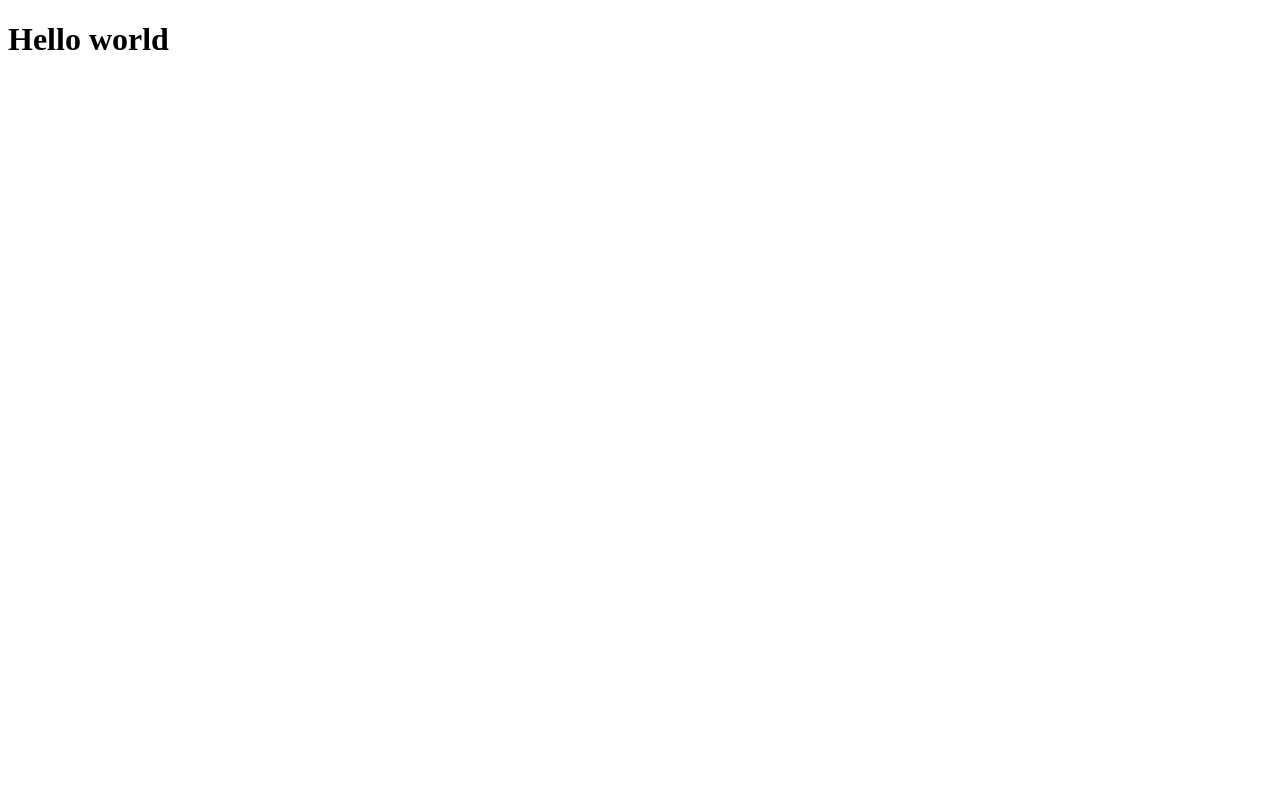
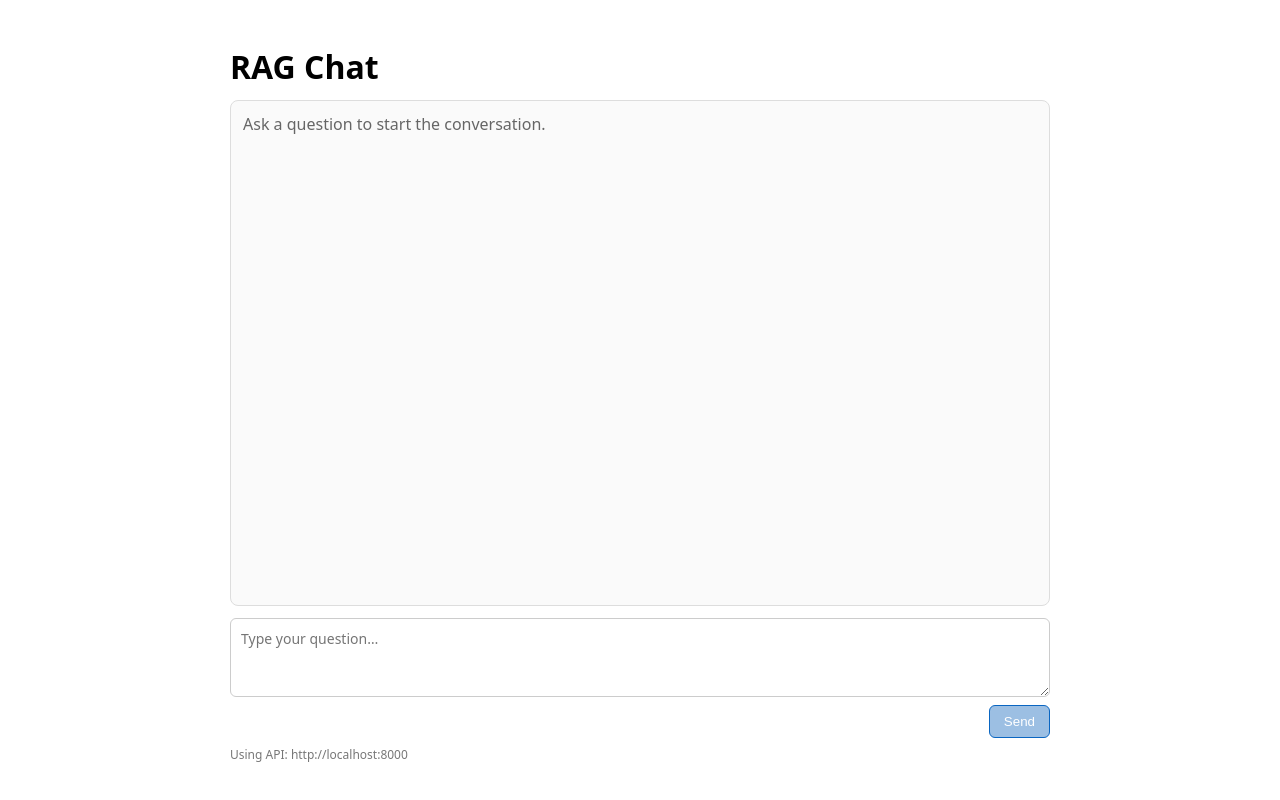
Before and after one commit to mGarbowski/llm-projekt, a React app in the folder frontend/: page / in a window 1280 px wide. Built offline with nearby package versions, Linux system fonts and the light colour scheme; the HTML template or start-up script is replaced by a standard one.

Commit message:
feat: basic react app

```diff
--- a/frontend/src/App.tsx
+++ b/frontend/src/App.tsx
@@ -1,10 +1,188 @@
+import React, { useCallback, useMemo, useState } from "react";
 
+type Role = "user" | "assistant";
+type Source = {
+  id?: string | null;
+  text: string;
+  metadata?: Record<string, any>;
+  score?: number | null;
+};
+type ApiResponse = {
+  answer: string;
+  sources: Source[];
+};
 
-export const App = () => {
+const API_BASE: string = "http://localhost:8000";
 
-    return (
-        <>
-            <h1>Hello world</h1>
-        </>
-    )
-}
+type ChatMessage = {
+  role: Role;
+  content: string;
+  sources?: Source[];
+};
+
+export const App: React.FC = () => {
+  const [messages, setMessages] = useState<ChatMessage[]>([]);
+  const [input, setInput] = useState<string>("");
+  const [loading, setLoading] = useState<boolean>(false);
+  const [error, setError] = useState<string | null>(null);
+
+  const canSend = useMemo(() => input.trim().length > 0 && !loading, [input, loading]);
+
+  const sendQuestion = useCallback(
+    async (question: string) => {
+      setError(null);
+      setLoading(true);
+      try {
+        const res = await fetch(`${API_BASE}/completion`, {
+          method: "POST",
+          headers: { "Content-Type": "application/json" },
+          body: JSON.stringify({
+            question,
+            top_k: 4,
+            max_new_tokens: 256,
+            temperature: 0.7,
+          }),
+        });
+        if (!res.ok) {
+          const text = await res.text().catch(() => "");
+          throw new Error(text || `HTTP ${res.status}`);
+        }
+        const data: ApiResponse = await res.json();
+        setMessages((prev) => [
+          ...prev,
+          { role: "assistant", content: data.answer ?? "", sources: data.sources ?? [] },
+        ]);
+      } catch (e: any) {
+        setError(e?.message || "Request failed");
+      } finally {
+        setLoading(false);
+      }
+    },
+    []
+  );
+
+  const onSubmit = useCallback(
+    async (e: React.FormEvent) => {
+      e.preventDefault();
+      if (!canSend) return;
+      const question = input.trim();
+      setMessages((prev) => [...prev, { role: "user", content: question }]);
+      setInput("");
+      await sendQuestion(question);
+    },
+    [canSend, input, sendQuestion]
+  );
+
+  const onKeyDown = useCallback(
+    (e: React.KeyboardEvent<HTMLTextAreaElement>) => {
+      if (e.key === "Enter" && !e.shiftKey) {
+        e.preventDefault();
+        if (canSend) {
+          const form = (e.currentTarget.closest("form") as HTMLFormElement | null);
+          form?.dispatchEvent(new Event("submit", { cancelable: true, bubbles: true }));
+        }
+      }
+    },
+    [canSend]
+  );
+
+  return (
+    <div style={{ maxWidth: 820, margin: "0 auto", padding: 16, fontFamily: "system-ui, sans-serif" }}>
+      <h1 style={{ marginBottom: 12 }}>RAG Chat</h1>
+
+      <div
+        style={{
+          border: "1px solid #ddd",
+          borderRadius: 8,
+          padding: 12,
+          height: 480,
+          overflowY: "auto",
+          background: "#fafafa",
+        }}
+      >
+        {messages.length === 0 && (
+          <div style={{ color: "#666" }}>Ask a question to start the conversation.</div>
+        )}
+        {messages.map((m, idx) => (
+          <div key={idx} style={{ marginBottom: 14 }}>
+            <div style={{ fontSize: 12, color: "#666", marginBottom: 4 }}>
+              {m.role === "user" ? "You" : "Assistant"}
+            </div>
+            <div
+              style={{
+                whiteSpace: "pre-wrap",
+                background: m.role === "user" ? "#e9f2ff" : "#fff",
+                border: "1px solid #e5e5e5",
+                borderRadius: 6,
+                padding: 10,
+              }}
+            >
+              {m.content}
+            </div>
+            {m.role === "assistant" && m.sources && m.sources.length > 0 && (
+              <div style={{ marginTop: 6 }}>
+                <div style={{ fontSize: 12, color: "#888", marginBottom: 4 }}>Sources:</div>
+                <ul style={{ margin: 0, paddingLeft: 18 }}>
+                  {m.sources.map((s, i) => (
+                    <li key={s.id ?? i} style={{ fontSize: 13 }}>
+                      <span style={{ color: "#333" }}>
+                        [{i + 1}] {s.metadata?.title ?? s.id ?? "source"}
+                      </span>
+                      <div style={{ color: "#666" }}>
+                        {s.text.length > 220 ? `${s.text.slice(0, 220)}…` : s.text}
+                      </div>
+                    </li>
+                  ))}
+                </ul>
+              </div>
+            )}
+          </div>
+        ))}
+        {loading && (
+          <div style={{ color: "#666" }}>Generating…</div>
+        )}
+        {error && (
+          <div style={{ color: "crimson" }}>Error: {error}</div>
+        )}
+      </div>
+
+      <form onSubmit={onSubmit} style={{ marginTop: 12, display: "grid", gap: 8 }}>
+        <textarea
+          value={input}
+          onChange={(e) => setInput(e.target.value)}
+          onKeyDown={onKeyDown}
+          rows={3}
+          placeholder="Type your question…"
+          style={{
+            resize: "vertical",
+            padding: 10,
+            borderRadius: 6,
+            border: "1px solid #ccc",
+            fontFamily: "inherit",
+            fontSize: 14,
+          }}
+        />
+        <div style={{ display: "flex", justifyContent: "flex-end", gap: 8 }}>
+          <button
+            type="submit"
+            disabled={!canSend}
+            style={{
+              padding: "8px 14px",
+              borderRadius: 6,
+              border: "1px solid #0a66c2",
+              background: canSend ? "#0a66c2" : "#9cbfe3",
+              color: "#fff",
+              cursor: canSend ? "pointer" : "not-allowed",
+            }}
+          >
+            Send
+          </button>
+        </div>
+      </form>
+
+      <div style={{ marginTop: 8, fontSize: 12, color: "#777" }}>
+        Using API: {API_BASE || "/completion (same-origin)"}
+      </div>
+    </div>
+  );
+};
```
Also changed, not shown: 1 other file (tests, documents, lock files or other folders).
